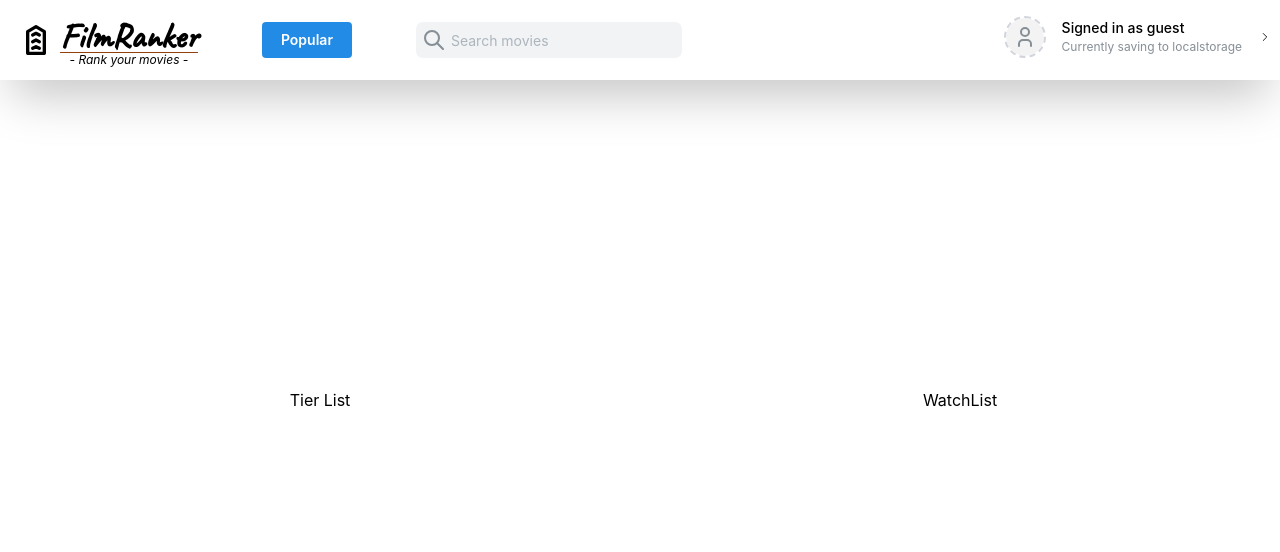
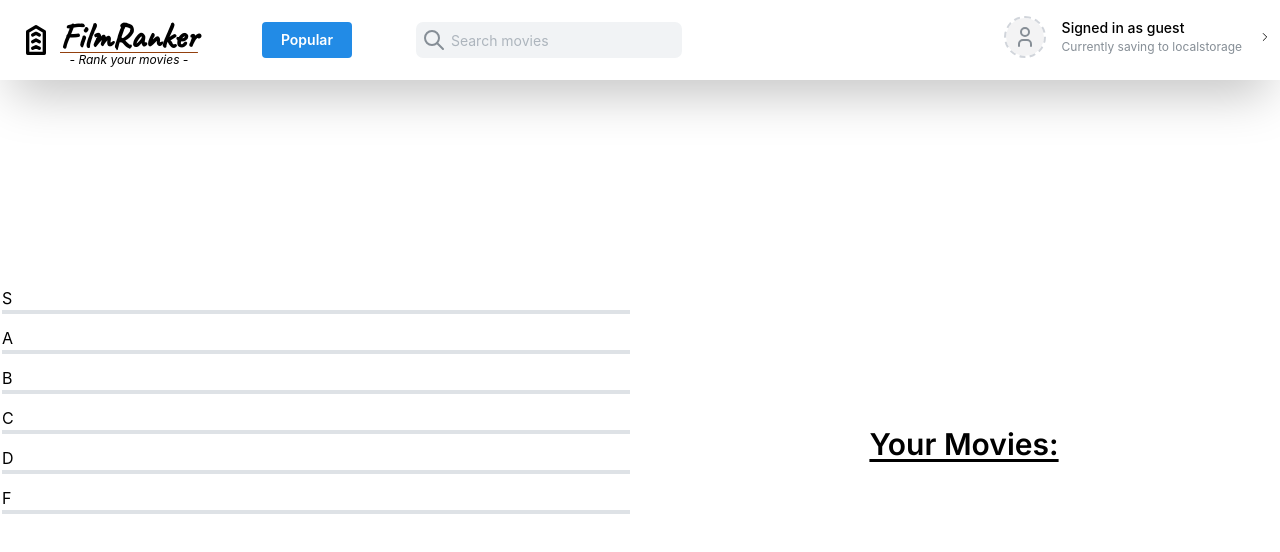
Before and after one commit to lanceziegler/filmranker, a Next.js app: page / in a window 1280 px wide. Shown: the top 552 px of the page. Built offline with nearby package versions, Linux system fonts and the light colour scheme.

Commit message:
Failed first attempt at DnD Kit

```diff
--- a/app/globals.css
+++ b/app/globals.css
@@ -7,7 +7,6 @@
 @tailwind utilities;
 
 @layer utilities {
-  @variants responsive {
   /* Hide scrollbar for Chrome, Safari and Opera */
   .no-scrollbar::-webkit-scrollbar {
     display: none;
@@ -17,7 +16,6 @@
   .no-scrollbar {
     -ms-overflow-style: none; /* IE and Edge */
     scrollbar-width: none; /* Firefox */
-    }
   }
 }
 
--- a/app/page.tsx
+++ b/app/page.tsx
@@ -1,24 +1,35 @@
-
+'use client';
 import { Title } from '@mantine/core';
 import TierList from '@/components/TierList';
 import WatchList from '@/components/WatchList';
 import Nav from '@/components/Nav';
+import { DndContext } from '@dnd-kit/core';
+import { useState } from 'react';
 
 export default function HomePage() {
-
+  const [parent, setParent] = useState(null);
   return (
     <>
       <Nav btnLink='/popular/0' text='Popular' />
       <main>
-        <div className='min-h-screen flex items-center'>
+        <div className='min-h-screen flex gap-4 items-center'>
+          <DndContext onDragEnd={handleDragEnd}>
             <div className='flex justify-center flex-1'>
               <TierList />
             </div>
             <div className='flex justify-center flex-1'>
               <WatchList />
             </div>
+          </DndContext>
         </div>
       </main>
     </>
   );
+  function handleDragEnd(event: any) {
+    const { over } = event;
+
+    // If the item is dropped over a container, set it as the parent
+    // otherwise reset the parent to `null`
+    setParent(over ? over.id : null);
   }
+}
--- a/app/popular/[page]/page.tsx
+++ b/app/popular/[page]/page.tsx
@@ -84,14 +84,14 @@ function MoreMovies({ params: { page } }: pageProps) {
 
     if (isItemInLocalStorage) {
       console.error('Movie already in localStorage');
-      alert('no');
+      alert('Movie already added to local storage!');
     } else {
       existingArray.push(movie);
       localStorage.setItem('myArray1', JSON.stringify(existingArray)); //TODO AND Alter this one
       console.log('ExistingArray', existingArray);
     }
   };
-
+  //! HANDLE NO IMAGE
   return (
     <div className='relative'>
       <Nav btnLink='/' text='Home' />
--- /dev/null
+++ b/components/LocalMovie.tsx
@@ -0,0 +1,50 @@
+import React from 'react';
+import { Tooltip } from '@mantine/core';
+import Image from 'next/image';
+import { useDraggable } from '@dnd-kit/core';
+
+interface propTypes {
+  title: string;
+  key: number;
+  poster: string;
+}
+
+const LocalMovie = ({ title, key, poster }: propTypes) => {
+  const { attributes, listeners, setNodeRef, transform } = useDraggable({
+    id: key,
+  });
+  const style = transform
+    ? {
+        transform: `translate3d(${transform.x}px, ${transform.y}px, 0)`,
+      }
+    : undefined;
+
+  return (
+    <Tooltip label={title} key={key}>
+      {poster !== null ? (
+        <Image
+          alt={title}
+          src={`https://image.tmdb.org/t/p/w154${poster}`}
+          width={50}
+          height={50}
+          //   sizes='100vw'
+          loading='lazy'
+          className='rounded-full hover:scale-105 transition-transform hover:drop-shadow-glow w-auto h-auto'
+          style={style}
+          ref={setNodeRef}
+        />
+      ) : (
+        <Image
+          alt={title}
+          src='/noImage.jpeg'
+          width={50}
+          height={50}
+          //   sizes='100vw'
+          style={{ width: 'auto', height: 'auto' }}
+        />
+      )}
+    </Tooltip>
+  );
+};
+
+export default LocalMovie;
--- a/components/Nav.tsx
+++ b/components/Nav.tsx
@@ -1,7 +1,7 @@
 'use client';
 //! May not need use client in this component
 import { IconUser } from '@tabler/icons-react';
-import { Title, Button } from '@mantine/core';
+import { Title, Button, Paper, Box } from '@mantine/core';
 import Search from './Search';
 import { UserButton } from './UserMenu';
 import { useEffect } from 'react';
--- /dev/null
+++ b/components/Row.tsx
@@ -0,0 +1,27 @@
+'use client';
+import { Divider } from '@mantine/core';
+import { useDroppable } from '@dnd-kit/core';
+
+interface propTypes {
+  id: number;
+  row: string;
+}
+
+const Row = ({ id, row }: propTypes) => {
+  const { isOver, setNodeRef } = useDroppable({
+    id: id,
+  });
+  const style = {
+    color: isOver ? 'green' : undefined,
+    background: isOver ? 'red' : undefined,
+  };
+
+  return (
+    <div ref={setNodeRef}>
+      <div style={style}>{row}</div>
+      <Divider size='lg' />
+    </div>
+  );
+};
+
+export default Row;
--- a/components/Search.tsx
+++ b/components/Search.tsx
@@ -16,12 +16,30 @@ function SearchResults({ results, show }: any) {
   let textColor = theme === 'dark' ? 'white' : 'black';
   let hover = theme === 'dark' ? 'hover:bg-gray-900' : 'hover:bg-gray-100';
 
+  //* LocalStorage button handler
+  const handleClickLocal = (movie: any) => {
+    //@ts-ignore
+    const existingArray = JSON.parse(localStorage.getItem('myArray1')) || []; //TODO Alter this one
+    const isItemInLocalStorage = existingArray.some(
+      (item: any) => item.id === movie.id
+    );
+
+    if (isItemInLocalStorage) {
+      console.error('Movie already in localStorage');
+      alert('Movie is already in local storage!');
+    } else {
+      existingArray.push(movie);
+      localStorage.setItem('myArray1', JSON.stringify(existingArray)); //TODO AND Alter this one
+      console.log('ExistingArray', existingArray);
+    }
+  };
+
   //! Temporarily set bg-black because colorScheme not working
   return (
     <>
       {show ? (
         <div
-          className={`search-results absolute overflow-y-scroll max-h-96 z-30 bg-black border-2 border-${textColor} text-${textColor} rounded-b-3xl no-scrollbar`}
+          className={`search-results absolute overflow-y-scroll max-h-96 z-30 bg-black border-2 border-${textColor} text-${textColor} rounded-b-3xl rounded-tr-3xl no-scrollbar`}
         >
           {results.map((result: any, i: number) => (
             <div
@@ -31,6 +49,7 @@ function SearchResults({ results, show }: any) {
               <Tooltip label='Add to Library'>
                 <button
                   className={`absolute top-2 right-3 z-20 bg-green-600 px-2 rounded-full border-${textColor} border-2 box-border text-black`}
+                  onClick={() => handleClickLocal(result)}
                 >
                   +
                 </button>
--- a/components/TierList.tsx
+++ b/components/TierList.tsx
@@ -1,7 +1,19 @@
-import React from 'react';
+import { SimpleGrid, Divider } from '@mantine/core';
+import Row from './Row';
+import { DndContext } from '@dnd-kit/core';
 
 function TierList() {
-  return <div>Tier List</div>;
+  const rows = ['S', 'A', 'B', 'C', 'D', 'F'];
+
+  return (
+    <div className='m-10 flex flex-col border-white border-2 min-w-full'>
+      <SimpleGrid cols={1} spacing='sm'>
+        {rows.map((row, i) => {
+          return <Row key={i} id={i} row={row} />;
+        })}
+      </SimpleGrid>
+    </div>
+  );
 }
 
 export default TierList;
--- a/components/WatchList.tsx
+++ b/components/WatchList.tsx
@@ -1,8 +1,44 @@
-import React from 'react';
+'use client';
+import { useState, useEffect } from 'react';
+import Image from 'next/image';
+import { Tooltip } from '@mantine/core';
+import { DndContext } from '@dnd-kit/core';
+import LocalMovie from './LocalMovie';
 
 // DnDKit + Auto animate
 function WatchList() {
-  return <div>WatchList</div>;
+  const [array, setArray] = useState<any>([]);
+  const [parent, setParent] = useState(null);
+
+  useEffect(() => {
+    const parsedArray =
+      JSON.parse(localStorage.getItem('myArray1') as string) || [];
+
+    setArray(parsedArray);
+    console.log('THIS IS STATE: ', parsedArray);
+  }, []);
+
+  return (
+    <div className='mt-24 p-5 border-white border-2 rounded-3xl'>
+      <h1 className='text-3xl font-inter font-semibold underline underline-offset-4 pb-2'>
+        Your Movies:
+      </h1>
+      <div className='flex flex-wrap justify-center'>
+
+          {array.map((movie: any, i: number) => {
+            return (
+              <LocalMovie
+                title={movie.title}
+                key={i}
+                poster={movie.poster_path}
+              />
+            );
+          })}
+
+      </div>
+    </div>
+  );
+
 }
 
 export default WatchList;
```
Lines whose indentation alone changed are shown as unchanged.
